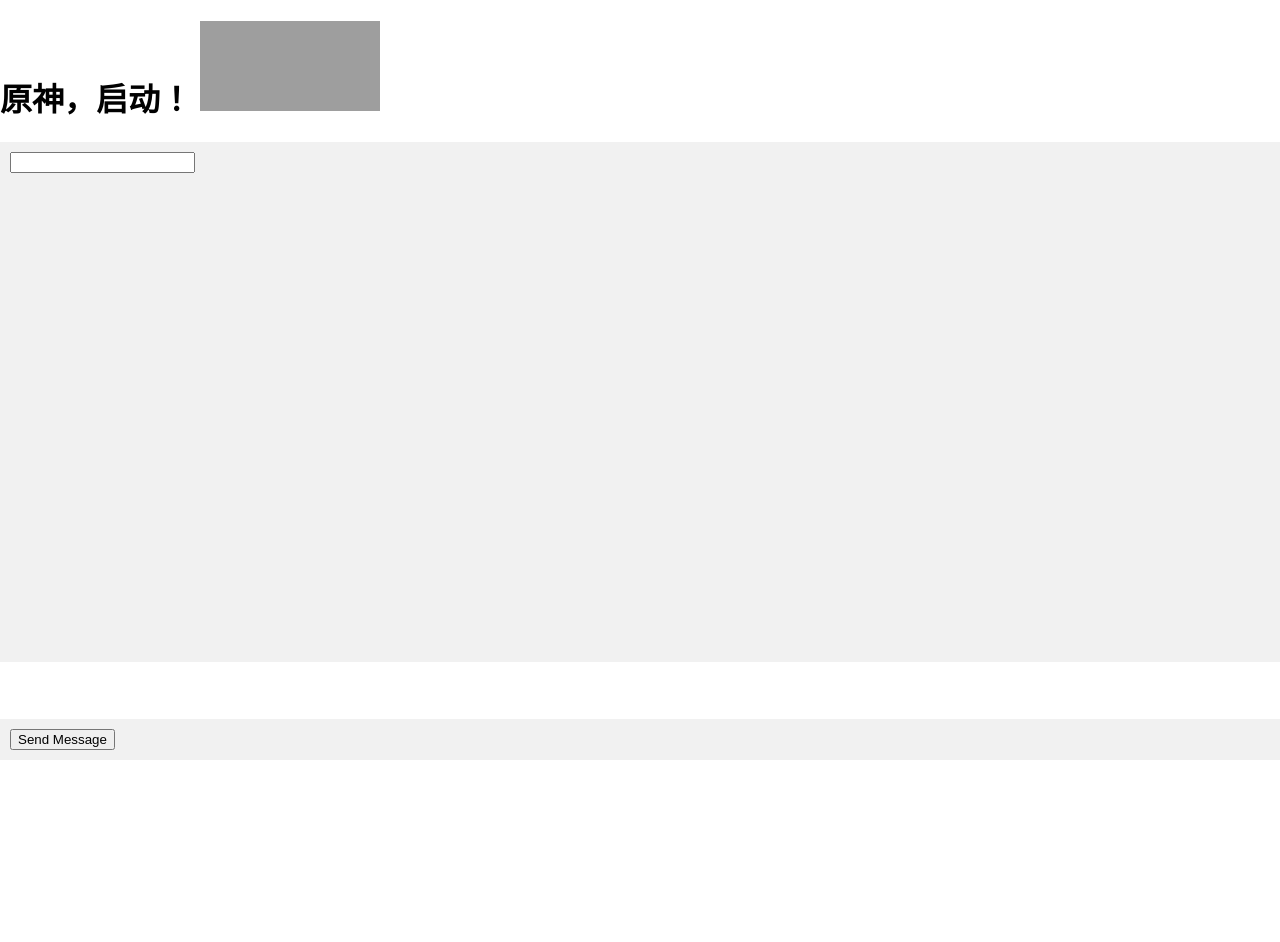
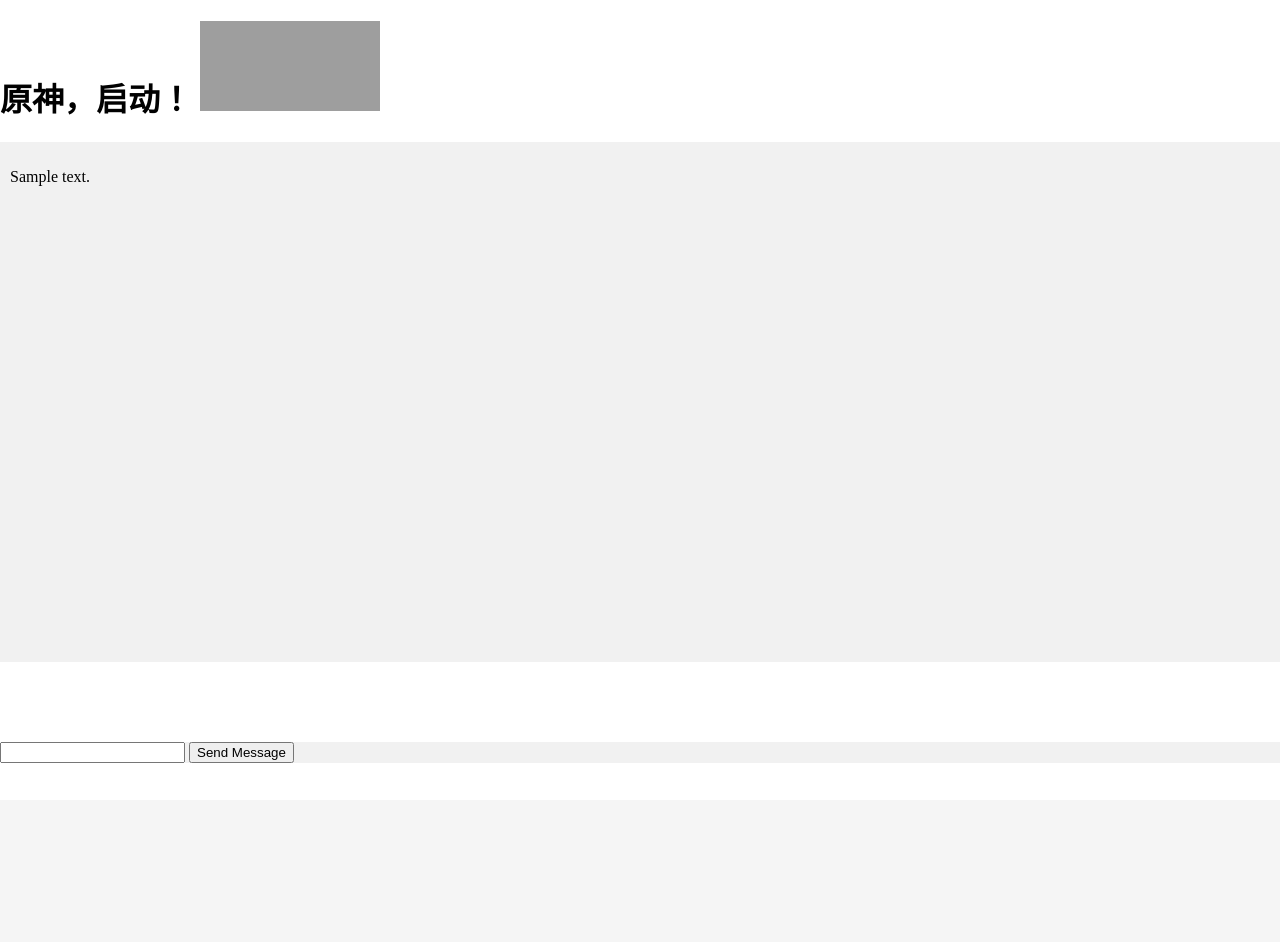
Before and after one commit to dotnet-7/flask, a Python web app: template templates/index.html in a window 1280 px wide; the page is wider, and only the part inside the window is pictured. After the commit the page ends 763 px from the top of that part, so only its background shows below. Run offline with Jinja, Linux system fonts and the light colour scheme; the template is opened without the code that fills it: most values are stand-ins (such as "Sample title", 1, 10 or a date in 2020); some libraries are stand-ins or nearby versions; grey boxes are pictures that could not be loaded.

Commit message:
Update index.html
聊天记录和滚动功能

```diff
--- a/templates/index.html
+++ b/templates/index.html
@@ -4,11 +4,12 @@
     <title>Socket.IO Example</title>
 
     <style type="text/css">
-        body, html {
-          height: 100%;
+        html, body {
+          width: 1400px;
+          height: 600px;
           margin: 0;
+          padding: 0;
         }
-
         .container {
           min-height: 100%;
           position: relative;
@@ -36,11 +37,11 @@
            overflow: auto; /* 显示滚动条 */
         }
         .bottom-bar {
-          position: absolute;
-          bottom: 5%;
+          position: relative;
+
           left: 0;
           width: 100%;
-          padding: 10px;
+
           background-color: #f1f1f1;
         }
         .right {
@@ -58,8 +59,10 @@
 
 
     <div class="container">
-        <div class="top-bar">
-        <input type="text" id="message" />
+
+        <div class="top-bar" id ="tb">
+             <p>{{ content | safe }}</p>
+
 
 
     </div>
@@ -67,11 +70,12 @@
 
     </div>
       <div class="bottom-bar">
-
+        <input type="text" id="message" onkeydown="handleKeyDown(event)"/>
         <button id="sendButton">Send Message</button>
       </div>
 
     <script type="text/javascript">
+
 
     function extractUrls(str) {
       var urlRegex = /(https?:\/\/[^\s]+)/g;  // 匹配以 http:// 或 https:// 开头的链接
@@ -102,15 +106,40 @@
         //document.body.appendChild(messageElement);
         var container = document.querySelector('.top-bar');
         container.appendChild(messageElement);
-
+        var img = document.createElement('img');
+        img.style.height = '150px';
+        img.style.width = 'auto';
+        if(data.message.indexOf('原神，启动') !== -1){
+            img.src = 'https://img.139y.com/m01/30/a1/e3c80812c922b6c56720f4057c05a102.png';
+            container.appendChild(img);
+        }
 
           //var editor = document.querySelector('.editor');
            //editor.textContent += '\n' + data.message;
     });
 
+    function handleKeyDown(event) {
+      if (event.keyCode === 13) { // 判断键码是否为回车键的键码（keyCode）
+        event.preventDefault(); // 阻止默认的回车键行为（如提交表单）
+
+        // 在这里编写回车键被按下时要执行的操作
+        console.log("回车键被按下");
+        sendmessage();
+      }
+    }
+
+    function sendmessage(){
+        var container = document.getElementById("tb");
+        container.scrollTop = container.scrollHeight - container.clientHeight;
+        var message = document.getElementById('message').value;
+        // 或者调用其他函数
+        socket.emit('message', { 'message': name +':'+ message });
+        document.getElementById('message').value = '';
+
+    }
+
     document.getElementById('sendButton').addEventListener('click', function() {
-        var message = document.getElementById('message').value;
-        socket.emit('message', { 'message': name +':'+ message });
+        sendmessage();
     });
     </script>
 </body>
```
